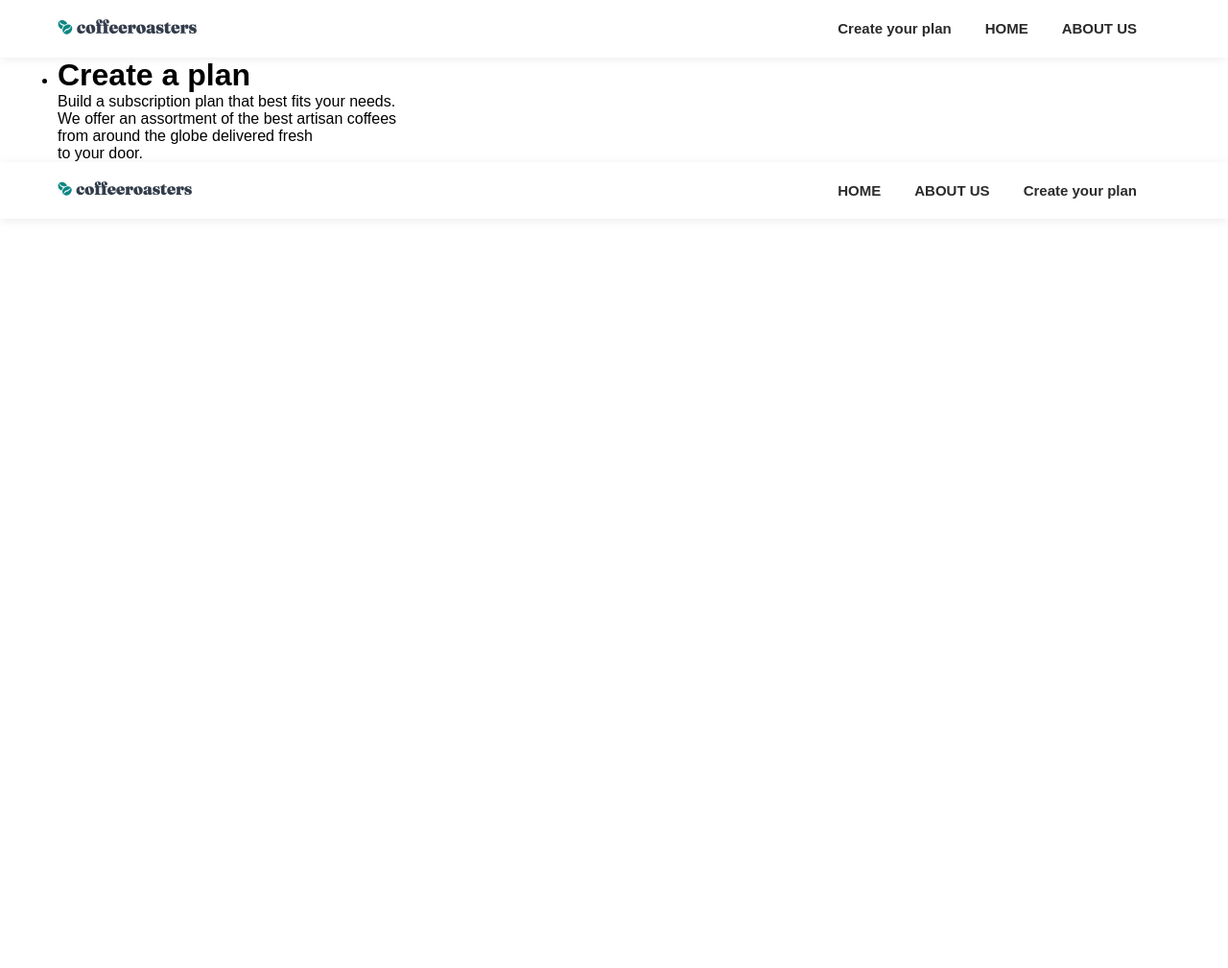
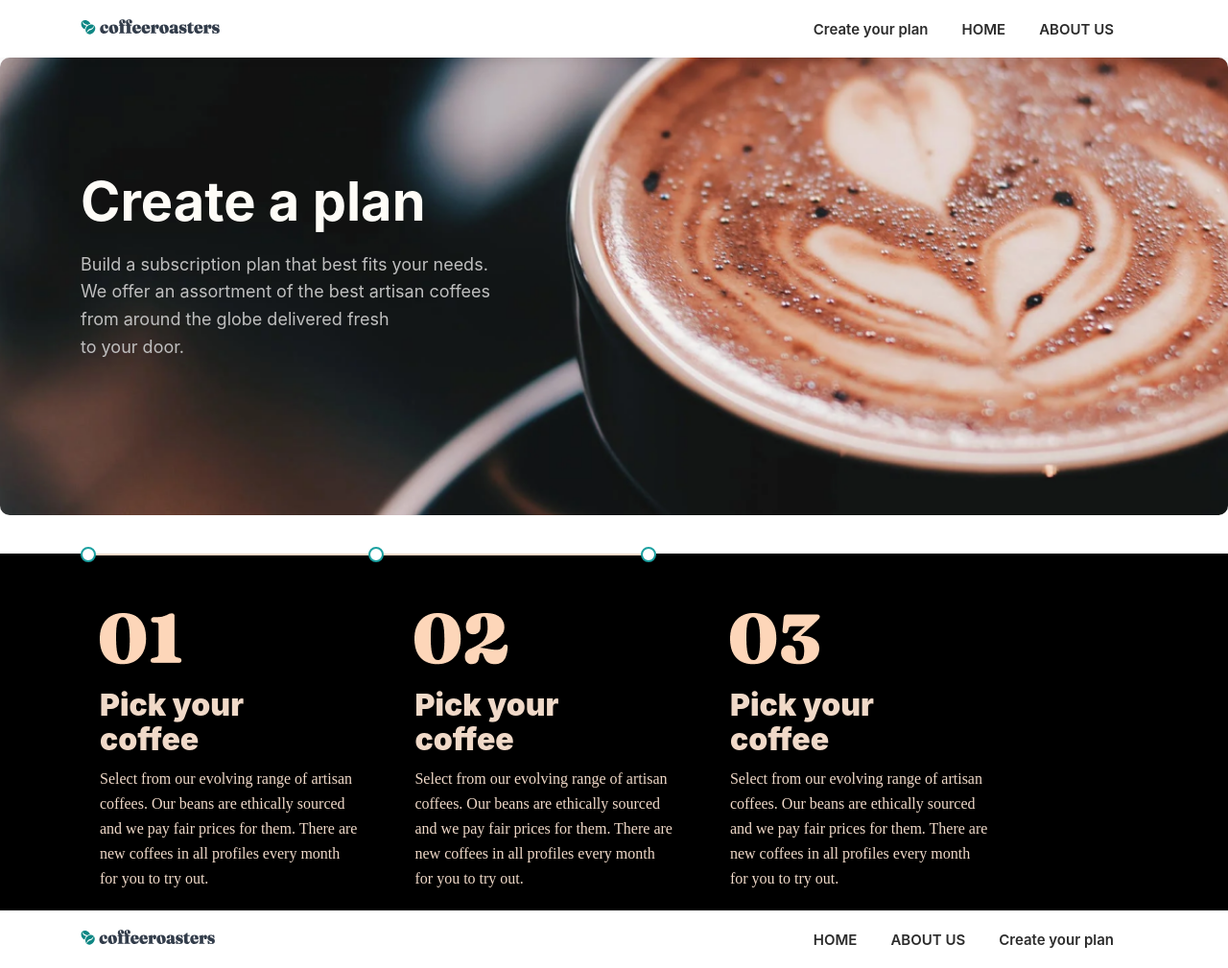
Before and after one commit to aceracerov67-hash/coffee, a plain HTML site: page Create your plan.html in a window 1280 px wide. Shown: the whole page at 96% size. Before the commit the page ends 800 px from the top, so only its background shows below. Drawn offline with Linux system fonts and the light colour scheme.

Commit message:
change one

```diff
--- a/Create your plan.html
+++ b/Create your plan.html
@@ -43,12 +43,63 @@
 
 
 
+    <section class="line">
+    <div class="container">
+        <div class="line-container">
+
+
+            <div class="line-progress">
+                <span class="dot"></span>
+                <span class="dot"></span>
+                <span class="dot"></span>
+            </div>
+
+            <div class="line-box">
+                <ul class="line-list">
+                    <li class="line-item">
+                        <img class="line-img" src="./img/01.png" alt="">
+                        <h1 class="line-title">Pick your <br> coffee</h1>
+                        <p class="line-text">
+                           Select from our evolving range of artisan <br> coffees.
+                            Our beans are ethically sourced <br> and we pay fair prices
+                            for them. There are <br> new coffees in all profiles every
+                            month <br> for you to try out.
+                        </p>
+                    </li>
+                        <li class="line-item">
+                        <img class="line-img" src="./img/02.png" alt="">
+                        <h1 class="line-title">Pick your <br> coffee</h1>
+                        <p class="line-text">
+                            Select from our evolving range of artisan <br> coffees.
+                            Our beans are ethically sourced <br> and we pay fair prices
+                            for them. There are <br> new coffees in all profiles every
+                            month <br> for you to try out.
+                        </p>
+                    </li>
+                        <li class="line-item">
+                        <img class="line-img" src="./img/03.png" alt="">
+                        <h1 class="line-title">Pick your <br> coffee</h1>
+                        <p class="line-text">
+                            Select from our evolving range of artisan <br> coffees.
+                            Our beans are ethically sourced <br> and we pay fair prices
+                            for them. There are <br> new coffees in all profiles every
+                            month <br> for you to try out.
+                        </p>
+                    </li>
+                </ul>
+            </div>
+        </div>
+    </div>
+</section>
+
+
+
+
+
+
 
 
     <!-- ---------------------------------foooooooooooter---------------------------- -->
-
-
-
 
 
     <footer class="footer">
--- a/css/creat.css
+++ b/css/creat.css
@@ -133,6 +133,216 @@ body{
 
 
 
+@import url('https://fonts.googleapis.com/css2?family=Inter:wght@300;400;600;700&display=swap');
+
+:root{
+  --bg-dark: #ffffff;
+  --text-light: #fefcf7;
+  --text-muted: #bfbfbf;
+  --accent: #0e8684;
+  --accent-hover: #0a6f6d;
+}
+
+
+*{
+    box-sizing: border-box;
+}
+body{
+    margin: 0;
+    font-family: "Inter", sans-serif;
+    background: var(--bg-dark);
+}
+
+
+.container{
+    width: 90%;
+    max-width: 1200px;
+    margin: 0 auto;
+}
+
+
+.hero{
+    background: url("../img/Group\ 7\ \(1\).png") no-repeat center/cover;
+    padding: 120px 0;
+    border-radius: 10px;
+}
+
+.hero-container{
+    display: flex;
+    align-items: center;
+}
+
+.hero-list{
+    list-style: none;
+    padding: 0;
+    margin: 0;
+}
+
+.hero-item{
+    max-width: 600px;
+}
+
+
+.hero-title{
+    font-size: 56px;
+    font-weight: 700;
+    color: var(--text-light);
+    line-height: 1.1;
+    margin: 0 0 20px;
+    white-space: pre-line;
+}
+
+
+.hero-text{
+    color: var(--text-muted);
+    font-size: 18px;
+    line-height: 1.6;
+    margin-bottom: 40px;
+}
+
+@media (max-width: 768px){
+    .hero{
+        padding: 80px 0;
+        text-align: center;
+    }
+    .hero-title{
+        font-size: 40px;
+    }
+    .hero-text{
+        font-size: 16px;
+    }
+}
+
+
+
+
+.line-progress {
+    width: 600px;
+    height: 2px;
+    background: #f0d9c8;
+    position: relative;
+    margin: 40px 0;
+}
+
+.dot {
+    width: 16px;
+    height: 16px;
+    border: 2px solid #1ca1a1;
+    border-radius: 50%;
+    background: white;
+    position: absolute;
+    top: -7px;
+}
+
+.dot:nth-child(1) { left: 0%; }
+.dot:nth-child(2) { left: 50%; }
+.dot:nth-child(3) { left: 100%; transform: translateX(-100%); }
+
+.line-box{
+    display: flex;
+    justify-content: space-between;
+    align-items: flex-start;
+}
+
+.line{
+    background: #000000;
+}
+.line-list{
+    color: #f0d9c8;
+    list-style: none;
+    display: flex;
+    justify-content: center;
+    align-items: flex-start;
+    gap: 40px;
+    padding: 10px;
+    flex-wrap: wrap;
+}
+
+
+
+
+.line-btn {
+  text-align: center;
+  display: inline-block;
+  padding: 15px 40px;
+  border: 1px solid #fff;
+  cursor: pointer;
+  letter-spacing: 2px;
+  position:relative;
+  overflow:hidden;
+  margin: 0 20px;
+  background-color: #0e8684;
+}
+
+.line-btn:before {
+  content: "";
+  position: absolute;
+  height: 150px;
+  width: 50px;
+  background : #fff;
+  left: -55px;
+  top: -40px;
+  transform: rotate(37deg);
+  transition: all .5s;
+  opacity: 0.3;
+}
+
+.line-btn:hover:before {
+  left:95%;
+}
+
+.line-title1{
+   font-family: Fraunces 9pt;
+   font-weight: 900;
+   font-size: 24px;
+   line-height: 32px;
+   letter-spacing: 0px;
+   color: #83888F;
+}
+
+.line-title{
+  font-family: Fraunces 9pt;
+  font-weight: 900;
+  font-size: 32px;
+  line-height: 36px;
+  letter-spacing: 0px;
+   margin: 10px;
+}
+.line-text{
+  font-family: Barlow;
+  font-weight: 400;
+  font-size: 16px;
+  line-height: 26px;
+  letter-spacing: 0px;
+   margin: 10px;
+}
+.line-img{
+  font-family: Fraunces 9pt;
+  font-weight: 900;
+  font-size: 72px;
+  line-height: 72px;
+  letter-spacing: 0px;
+  margin: 10px;
+}
+
+
+
+
+
+
+
+
+
+
+
+
+
+
+
+
+
+
+
 /* --------------------------fooooooooooooter---------------------------- */
 
 
```
